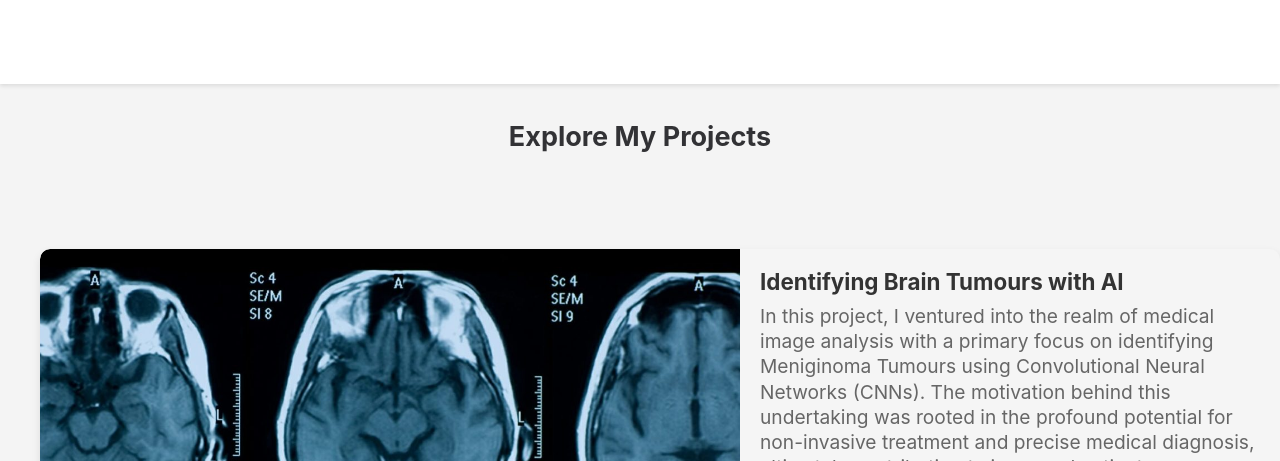
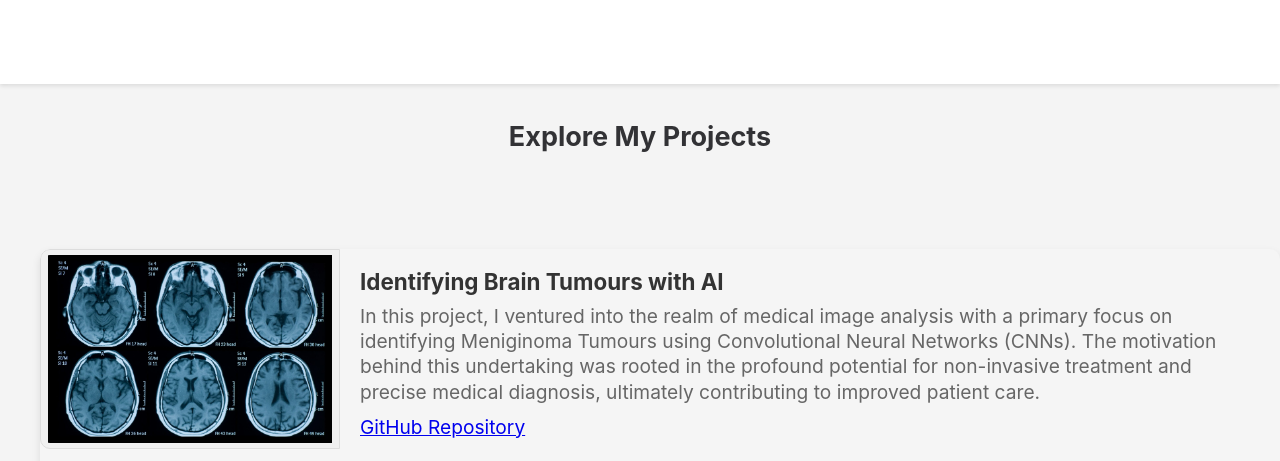
Before and after one commit to JosiePG/Portfolio_Website, a plain HTML site: page index.html in a window 1280 px wide. Shown: the part 338-799 px from the top of the page. Drawn offline with Linux system fonts and the light colour scheme.

Commit message:
Fixed image sizings

```diff
--- a/style.css
+++ b/style.css
@@ -207,9 +207,13 @@ header {
 }
 
 .project-item img {
-    max-width: 100%; /* Make images responsive */
-    border-top-left-radius: 0; /* Remove top border radius on small screens */
-    border-bottom-left-radius: 0; /* Remove bottom border radius on small screens */
+    width: 300px;
+    height: 200px;
+    object-fit: contain;
+    background-color: #f0f0f0;
+    border: 1px solid #ddd;
+    padding: 5px;
+    box-sizing: border-box;
 }
 
 /* Media queries for larger screens */
```
